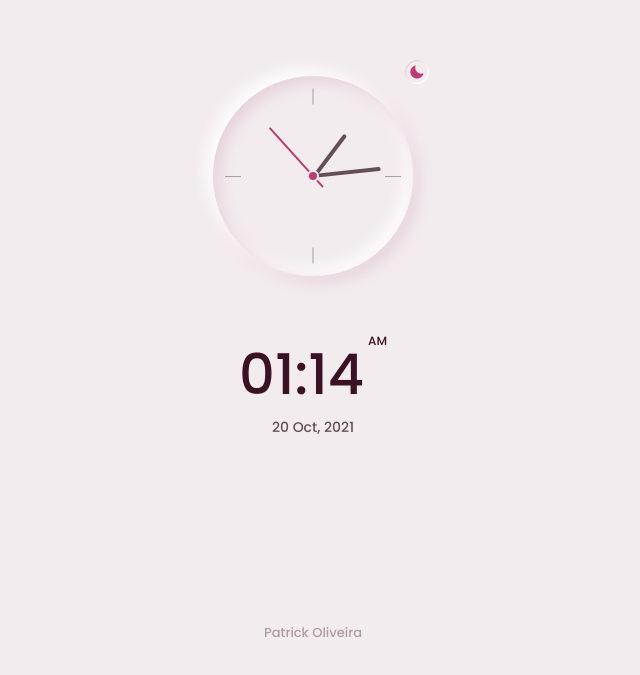
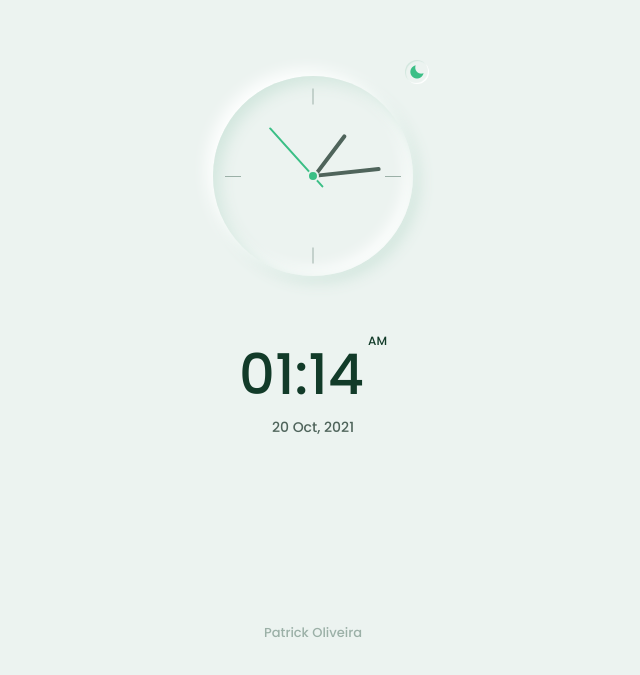
Before and after one commit to dv-patrickoliveira/live.clock, a plain HTML site: page index.html in a window 1280 px wide. Shown: the part 109-784 px from the top of the page, without its empty margins (327-967 px from the left). Drawn offline with nearby package versions, Linux system fonts and the light colour scheme.

Commit message:
Update styles.css

```diff
--- a/assets/css/styles.css
+++ b/assets/css/styles.css
@@ -4,7 +4,7 @@
 
 :root {
 
-  --hue-color: 335;
+  --hue-color: 154;
 
   --first-color: hsl(var(--hue-color), 53%, 49%);
   --title-color: hsl(var(--hue-color), 53%, 15%);
```
